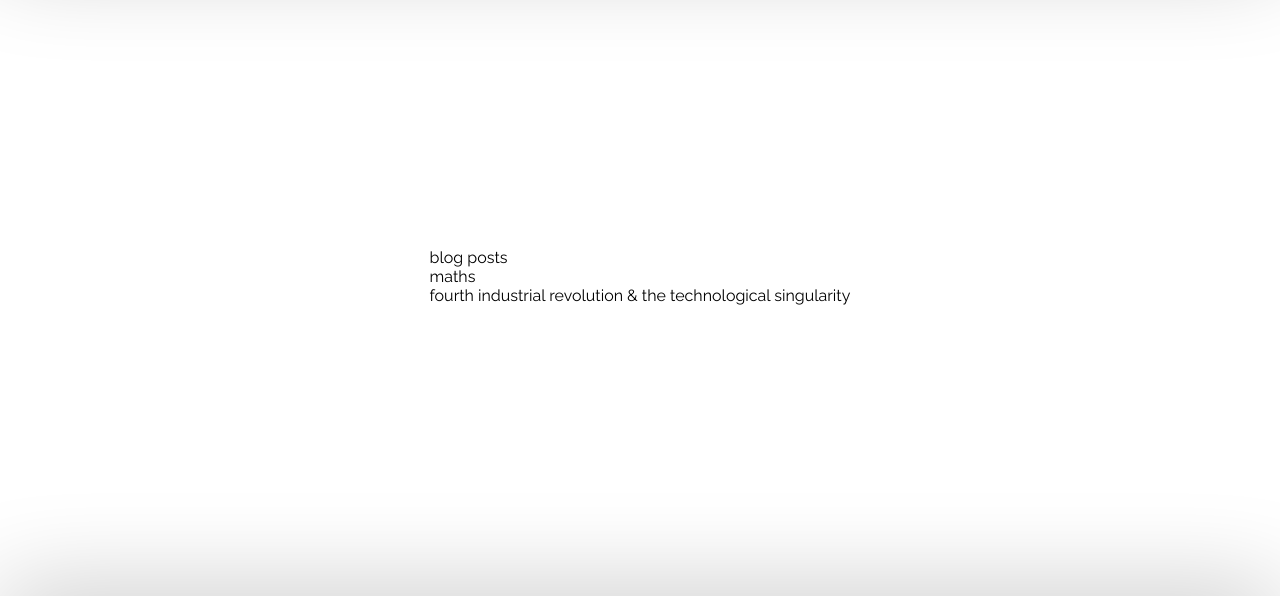
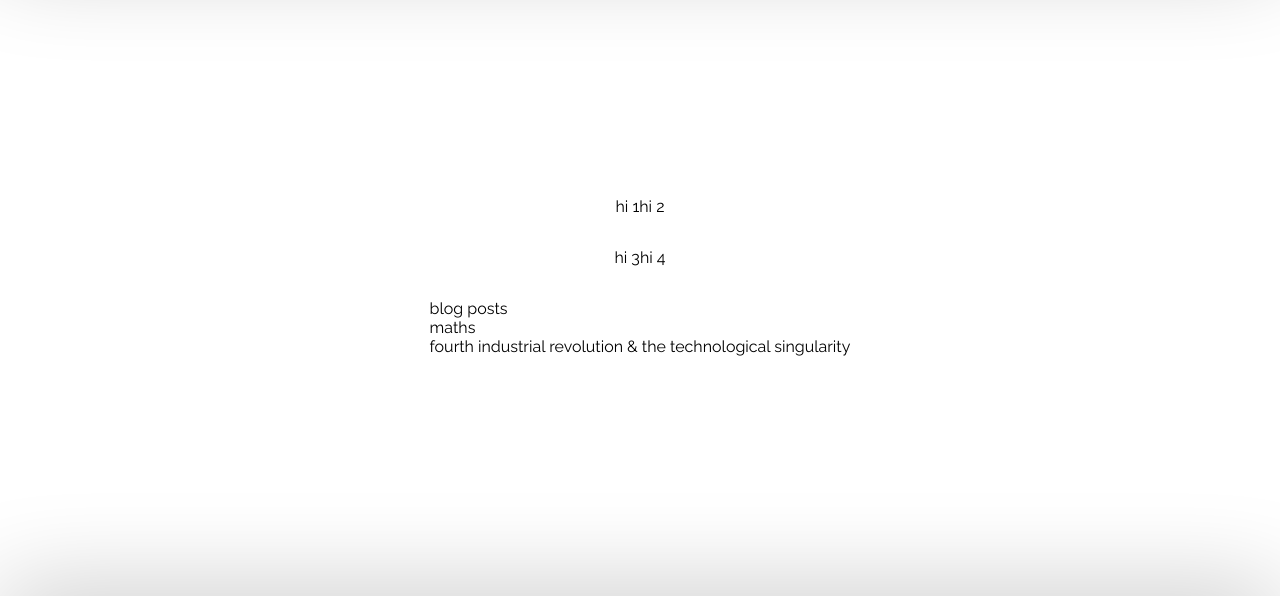
Before and after one commit to claireozee/site, a Flask app: page /thoughts in a window 1280 px wide. Shown: the part 140-736 px from the top of the page. Run offline with Flask 2, Linux system fonts and the light colour scheme; some libraries are stand-ins or nearby versions.

Commit message:
rearranging css code & creating grid on thoughts page

```diff
--- a/static/css/site.css
+++ b/static/css/site.css
@@ -4,7 +4,6 @@ body {
     margin: 0;
 }
 
-/* styling all site links here */
 .navbar {
     display: flex;
     flex-direction: column;
@@ -57,20 +56,6 @@ body {
     flex-direction: column;
     align-items: center;
 }
-#projects-content{
-    height: auto;
-}
-
-
-/*creative*/
-#creative-navbar {
-    visibility: hidden;
-}
-
-#creative-home {
-    visibility: visible;
-}
-
 
 .footer {
     display: flex;
@@ -116,36 +101,31 @@ body {
     margin: 0;
 }
 
-
-
-
-
-
-
-
-
-
-
-
-
-
-
+p {
+    color: black;
+}
 
 /*home*//*
 .name {
 
 }
 
+/*creative*/
+#creative-navbar {
+    visibility: hidden;
+}
 
+#creative-home {
+    visibility: visible;
+}
+
+#projects-content{
+    height: auto;
+}
 
 
 
 /*experience*/
-/*#experience-content {
-    justify-content: start;
-    padding: 10vh;
-}*/
-
 .timeline {
     overflow-x: scroll;
     padding: 1vh;
@@ -160,6 +140,10 @@ body {
     padding: 1vh;
     width: 80%;
     height: 70%;
+}
+
+.tl-content {
+    border: red 1px solid;
 }
 
 /* The actual timeline (the horizontal ruler) */
@@ -207,10 +191,6 @@ body {
     text-align: center;
 }
 
-.tl-content {
-    border: red 1px solid;
-}
-
 img {
     height: 30vh;
     width: 20vh;
@@ -219,11 +199,6 @@ img {
 .horizontal-img {
 
 }
-
-
-
-
-
 
 
 
@@ -261,9 +236,6 @@ img {
 .a-project {
     height: 23.6vh;
     margin: 3vh 0 6vh 0;
-   /* display: flex;
-    flex-direction: column;
-    justify-content: center;*/
 }
 
 .a-project ul {
@@ -284,16 +256,12 @@ img {
     text-indent: -5px;
 }
 
+/*thoughts*/
+#thoughts-content {
+    flex-direction: column;
+}
 
-/*contact*/
-
-
-
-
-
-
-
-
-p {
-    color: black;
+.thoughtsrow {
+    display: flex;
+    flex-direction: row;
 }
--- a/templates/thoughts.html
+++ b/templates/thoughts.html
@@ -18,6 +18,22 @@
         </div>
     </div>
     <div class="content" id="thoughts-content">
+        <div class="thoughtsrow 1">
+            <div class="col 1">
+                <p>hi 1</p>
+            </div>
+            <div class="col 2">
+                <p>hi 2</p>
+            </div>
+        </div>
+        <div class="thoughtsrow 2">
+            <div class="col 1">
+                <p>hi 3</p>
+            </div>
+            <div class="col 2">
+                <p>hi 4</p>
+            </div>
+        </div>
     <p>blog posts<br/>
         maths<br/>
         fourth industrial revolution & the technological singularity
```
